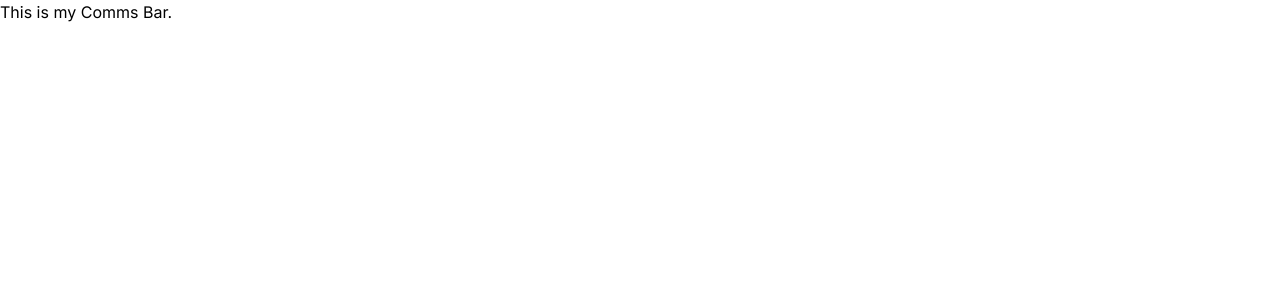
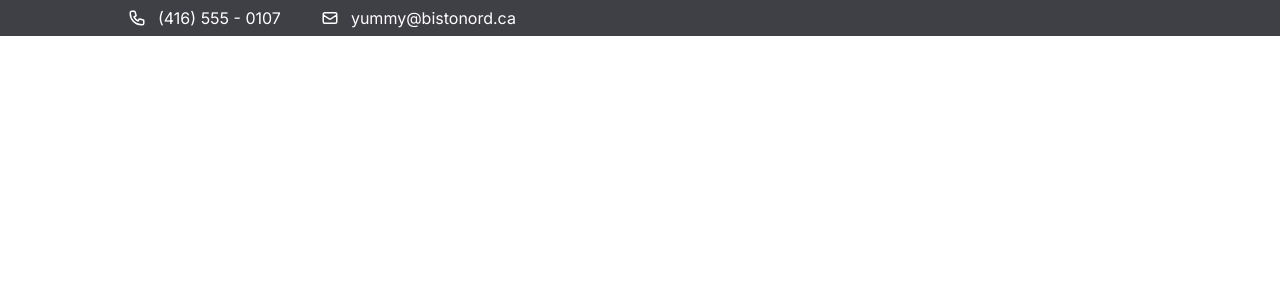
Before and after one commit to srinivas-pradhan/bistro-nord, a Next.js app: page / in a window 1280 px wide. Shown: the top 300 px of the page. Built offline with nearby package versions, Linux system fonts and the light colour scheme.

Commit message:
Update CommsBar.tsx

```diff
--- a/components/CommsBar.tsx
+++ b/components/CommsBar.tsx
@@ -2,7 +2,30 @@
 
 const CommsBar = () => {
     return (
-        <div>This is my Comms Bar.</div>
+        <div className="pl-32 pr-32 flex bg-zinc-700 text-white h-9">
+            <ul className="flex flex-row items-center space-x-10">
+                <li className="group">
+                    <ul className="flex flex-row gap-3">
+                        <li>
+                            <svg className="flex items-center mt-0.5" width="18" height="20" viewBox="0 0 18 18" fill="none" xmlns="http://www.w3.org/2000/svg">
+                                <path d="M2.25 3.75C2.25 2.92157 2.92157 2.25 3.75 2.25H6.20943C6.53225 2.25 6.81886 2.45657 6.92094 2.76283L8.0443 6.13291C8.16233 6.48699 8.00203 6.87398 7.6682 7.0409L5.97525 7.88737C6.80194 9.72091 8.27909 11.1981 10.1126 12.0247L10.9591 10.3318C11.126 9.99796 11.513 9.83767 11.8671 9.9557L15.2372 11.0791C15.5434 11.1811 15.75 11.4677 15.75 11.7906V14.25C15.75 15.0784 15.0784 15.75 14.25 15.75H13.5C7.2868 15.75 2.25 10.7132 2.25 4.5V3.75Z" stroke="white" stroke-width="1.5" stroke-linecap="round" stroke-linejoin="round"/>
+                            </svg>
+                        </li>
+                        <li >(416) 555 - 0107</li>
+                    </ul>
+
+                </li>
+                    <ul className="flex flex-row gap-3">
+                        <li>
+                            <svg className="flex items-center mt-0.5" width="18" height="20" viewBox="0 0 18 18" fill="none" xmlns="http://www.w3.org/2000/svg">
+                                <path d="M2.25 6L8.16795 9.9453C8.6718 10.2812 9.3282 10.2812 9.83205 9.9453L15.75 6M3.75 14.25H14.25C15.0784 14.25 15.75 13.5784 15.75 12.75V5.25C15.75 4.42157 15.0784 3.75 14.25 3.75H3.75C2.92157 3.75 2.25 4.42157 2.25 5.25V12.75C2.25 13.5784 2.92157 14.25 3.75 14.25Z" stroke="white" stroke-width="1.5" stroke-linecap="round" stroke-linejoin="round"/>
+                            </svg>
+                        </li>
+                        <li>yummy@bistonord.ca</li>
+                    </ul>
+
+            </ul>
+        </div>
     );
 }
 
```
